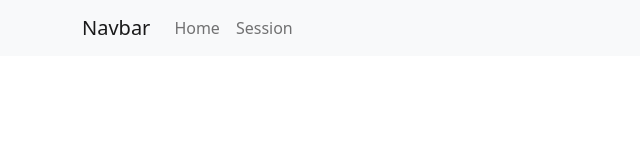
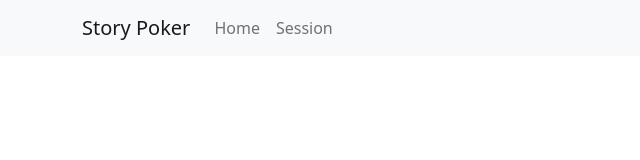
Before and after one commit to bnelson95/story-poker, a Vue app in the folder ritualis-frontend/: page / in a window 1280 px wide. Before the commit this address had no page. Shown: the top 160 px of the page, without its empty margins (0-640 px from the left). Built offline with nearby package versions, Linux system fonts and the light colour scheme.

Commit message:
Rebrand to Story Poker

```diff
--- a/ritualis-frontend/index.html
+++ b/ritualis-frontend/index.html
@@ -4,7 +4,7 @@
     <meta charset="UTF-8" />
     <link rel="icon" href="/favicon.ico" />
     <meta name="viewport" content="width=device-width, initial-scale=1.0" />
-    <title>Vite App</title>
+    <title>Story Poker</title>
   </head>
   <body>
     <div id="app"></div>
--- a/ritualis-frontend/src/App.vue
+++ b/ritualis-frontend/src/App.vue
@@ -29,7 +29,7 @@ import { RouterLink, RouterView } from "vue-router";
   <div>
     <nav class="navbar navbar-expand-lg navbar-light bg-light">
       <div class="container-sm">
-        <a class="navbar-brand" href="#">Navbar</a>
+        <a class="navbar-brand" href="#">Story Poker</a>
         <button class="navbar-toggler" type="button" data-bs-toggle="collapse" data-bs-target="#navbarSupportedContent" aria-controls="navbarSupportedContent" aria-expanded="false" aria-label="Toggle navigation">
           <span class="navbar-toggler-icon"></span>
         </button>
```
